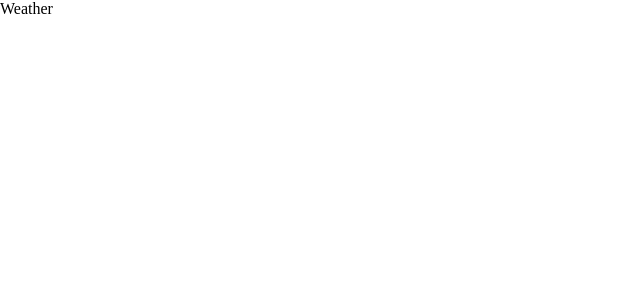
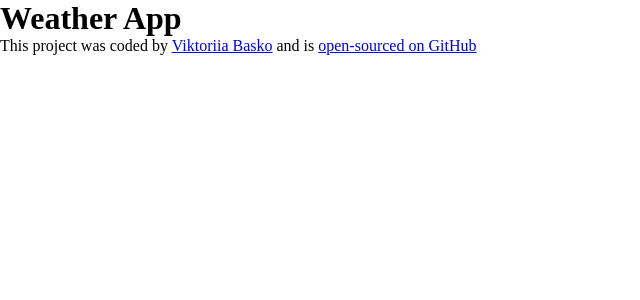
Before and after one commit to VBasko/weather-react-simple, a React (Create React App) app: page / in a window 1280 px wide. Shown: the top 300 px of the page, without its empty margins (0-640 px from the left). Built offline with nearby package versions, Linux system fonts and the light colour scheme.

Commit message:
Added GitHub and LinkedIn urls

```diff
--- a/src/App.js
+++ b/src/App.js
@@ -1,5 +1,27 @@
 function App() {
-  return <div className="App">Weather</div>;
+  return (
+    <div className="App">
+      <h1>Weather App</h1>
+      <footer>
+        This project was coded by{" "}
+        <a
+          href="https://www.linkedin.com/in/vbasko/"
+          target="_blank"
+          rel="noreferrer"
+        >
+          Viktoriia Basko
+        </a>{" "}
+        and is{" "}
+        <a
+          href="https://github.com/VBasko/weather-react-simple"
+          target="_blank"
+          rel="noreferrer"
+        >
+          open-sourced on GitHub
+        </a>
+      </footer>
+    </div>
+  );
 }
 
 export default App;
```
